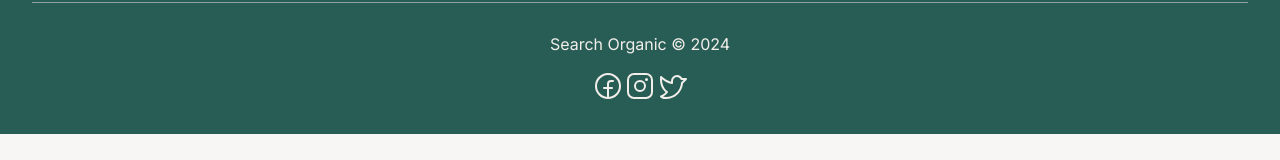
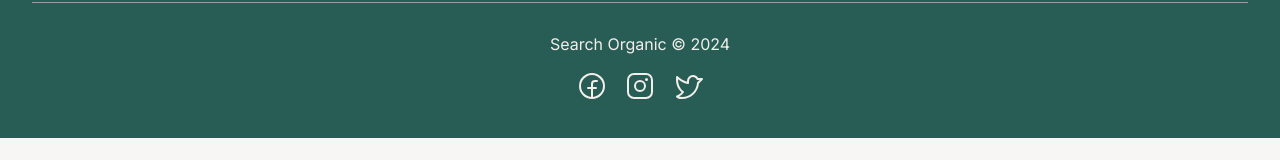
Before and after one commit to danielangelo1/SearchOrganic, a React (Create React App) app: page / in a window 1280 px wide. Shown: the part 584-744 px from the top of the page. Built offline with nearby package versions, Linux system fonts and the light colour scheme.

Commit message:
fix: fixed footer links stylization

```diff
--- a/src/components/footer/Footer.module.scss
+++ b/src/components/footer/Footer.module.scss
@@ -33,8 +33,9 @@ footer {
       li {
         line-height: 2;
         cursor: pointer;
+        transition: color 0.3s;
         &:hover {
-          text-decoration: underline;
+          color: black;
         }
       }
 
@@ -66,9 +67,13 @@ footer {
   display: flex;
   align-items: center;
   margin-top: 1rem;
+  gap: 1rem;
 
-  i {
-    margin-left: 1rem;
-    color: $so-white;
+  a {
+    color: inherit;
+    transition: color 0.3s;
+    &:hover {
+      color: black;
+    }
   }
 }
--- a/src/components/footer/Footer.tsx
+++ b/src/components/footer/Footer.tsx
@@ -2,6 +2,7 @@ import React from "react";
 import style from "./Footer.module.scss";
 import { InstagramLogo, TwitterLogo } from "@phosphor-icons/react";
 import { FacebookLogo } from "@phosphor-icons/react/dist/ssr";
+import { Link } from "react-router-dom";
 
 const Footer = () => {
   return (
@@ -42,10 +43,9 @@ const Footer = () => {
         <div className={style.direitos}>
         <p>Search Organic © 2024</p>
         <div className={style.redes_sociais}>
-
-          <FacebookLogo size={"2rem"} />
-          <InstagramLogo size={"2rem"} />
-          <TwitterLogo size={"2rem"} />
+          <Link to="/"><FacebookLogo size={"2rem"} /></Link>
+          <Link to="/"><InstagramLogo size={"2rem"} /></Link>
+          <Link to="/"><TwitterLogo size={"2rem"} /></Link>
         </div>
         </div>
       </footer>
```
